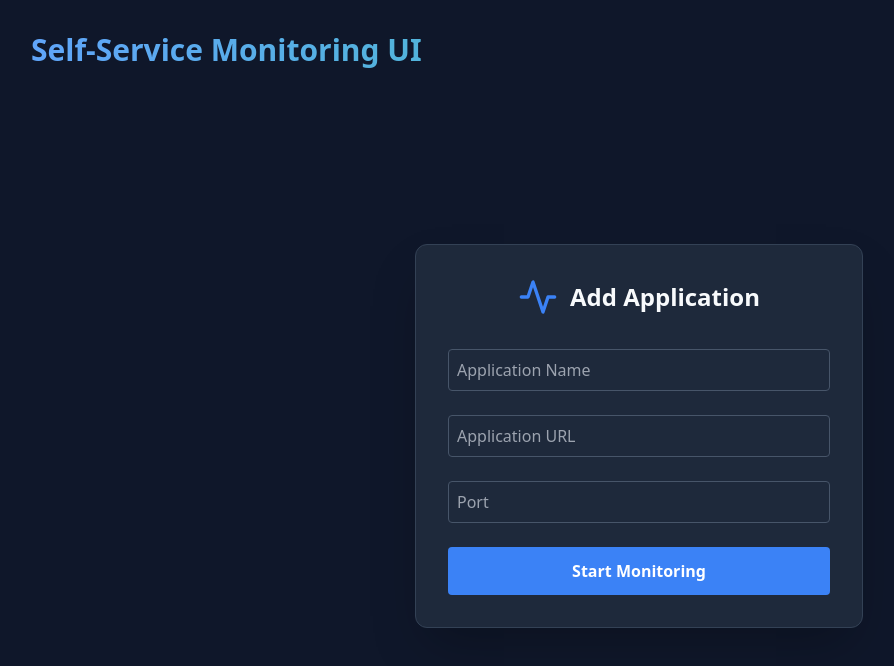
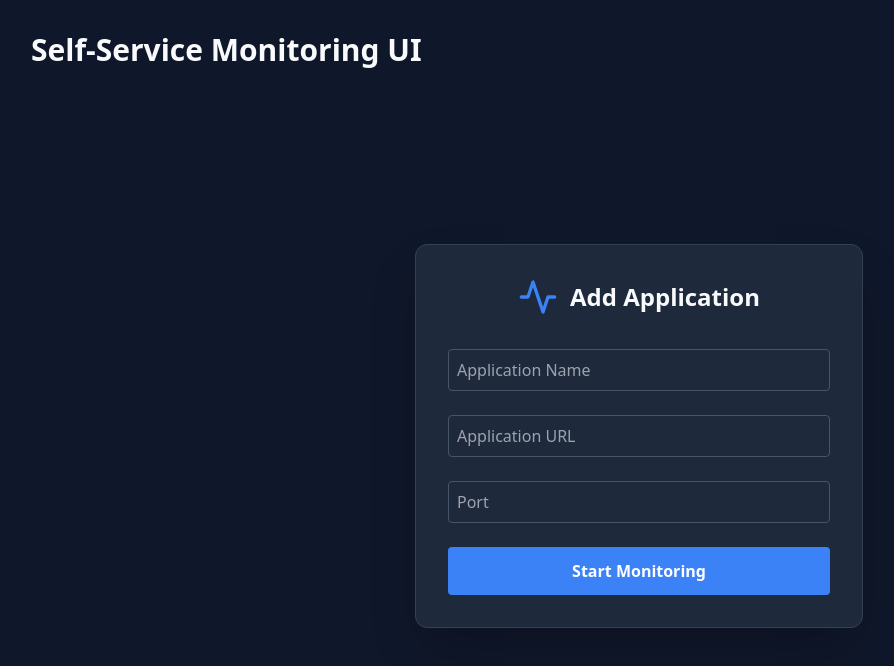
Before and after one commit to rishikaagrawal123/DEVOPSPROJECT-MONITORING-AS-CODE, a React (Vite) app in the folder src/frontend/: page / in a window 1280 px wide. Shown: the top 666 px of the page, without its empty margins (1-895 px from the left). Built offline with nearby package versions, Linux system fonts and the light colour scheme.

Commit message:
Fix JSX syntax and formatting in App component

```diff
--- a/src/frontend/src/App.jsx
+++ b/src/frontend/src/App.jsx
@@ -1,6 +1,6 @@
-import { BrowserRouter as Router, Routes, Route } from 'react-router-dom';
-import HomePage from './pages/HomePage';
-import DashboardPage from './pages/DashboardPage';
+import { BrowserRouter as Router, Routes, Route } from "react-router-dom";
+import HomePage from "./pages/HomePage";
+import DashboardPage from "./pages/DashboardPage";
 
 function App() {
   return (
@@ -8,17 +8,15 @@ function App() {
       <div className="min-h-screen bg-devops-bg p-8">
         <div className="max-w-7xl mx-auto">
           <header className="mb-8">
-            <h1 className="text-3xl font-bold bg-gradient-to-r from-blue-400 to-emerald-400 bg-clip-text text-transparent flex items-center gap-3">
-               Self-Service Monitoring UI
+            <h1 className="text-3xl font-bold text-devops-text">
+              Self-Service Monitoring UI
             </h1>
           </header>
 
-          <main>
-            <Routes>
-              <Route path="/" element={<HomePage />} />
-              <Route path="/dashboard" element={<DashboardPage />} />
-            </Routes>
-          </main>
+          <Routes>
+            <Route path="/" element={<HomePage />} />
+            <Route path="/dashboard" element={<DashboardPage />} />
+          </Routes>
         </div>
       </div>
     </Router>
```
